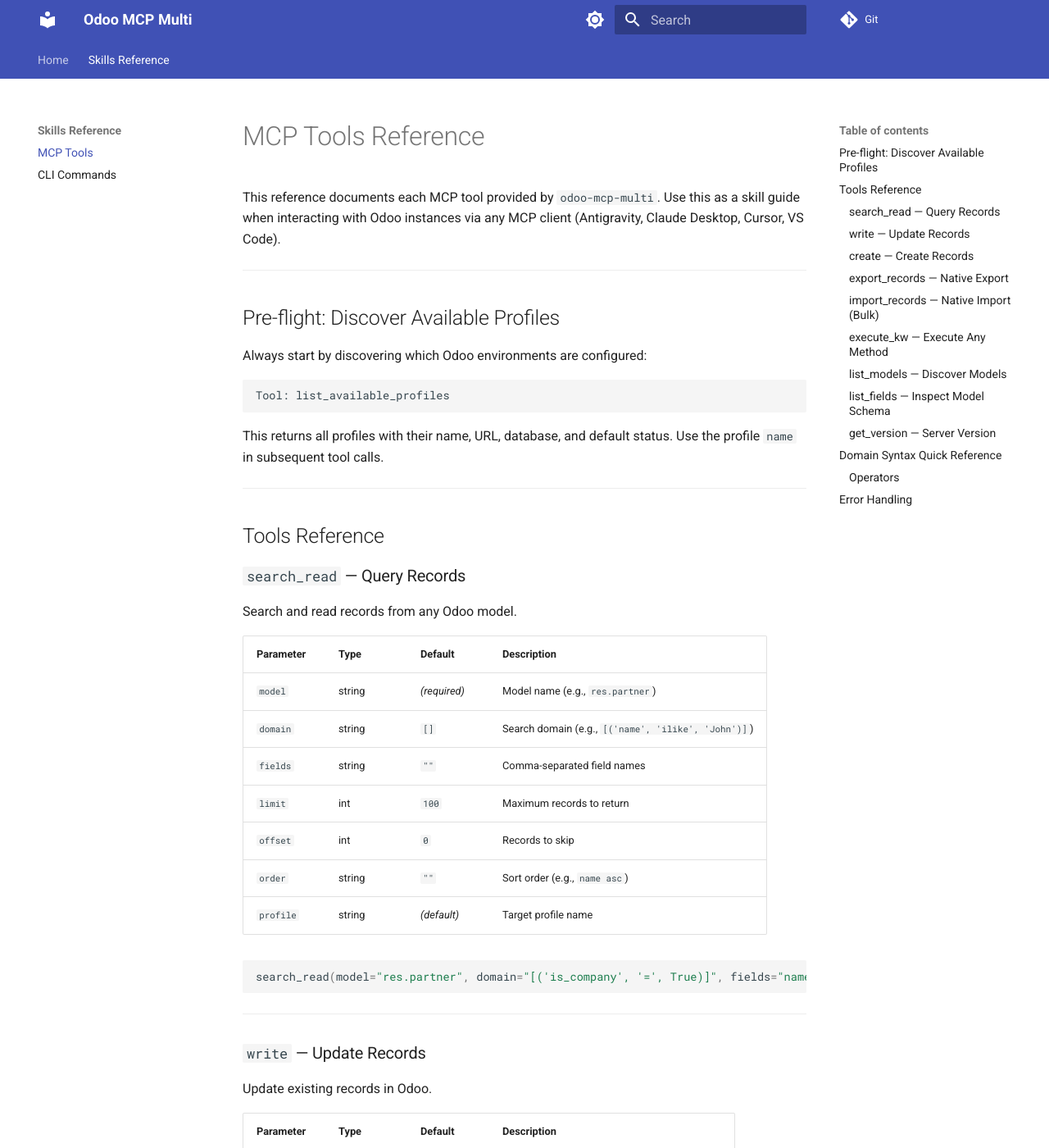
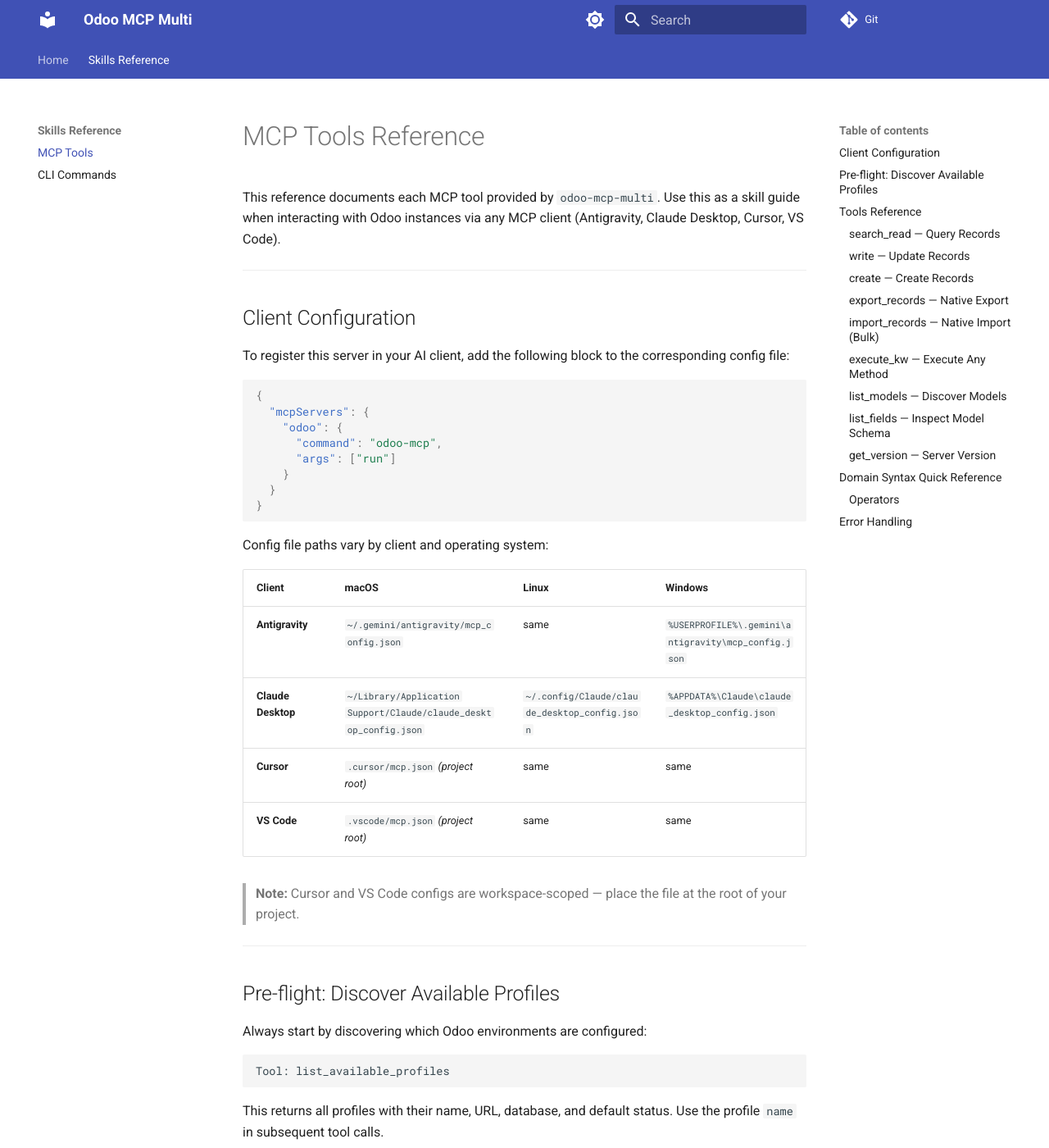
Before and after one commit to Vauxoo/mcp.odoo, an MkDocs documentation site: the page built from docs/skills/mcp.md, in a window 1280 px wide and 1400 px high. Shown: the whole window at 82% size. Built offline with MkDocs 1.6.1 and Material for MkDocs 9.7.7, drawn with Linux system fonts in a browser that asks for light colours; some of the changed text lies outside the part shown.

Commit message:
[IMP] docs: Fix cross-platform MCP config paths and markdown violations
Two main improvements:

1. Cross-platform MCP client configuration:
   The installation prompt and the MCP Client Configuration section
   previously hardcoded macOS-only paths (~/Library/Application Support/).
   Replaced with a Client x OS table (macOS / Linux / Windows) for
   Antigravity, Claude Desktop, Cursor, and VS Code. Added a note that
   Cursor and VS Code configs are workspace-scoped (project root).
   Same table added to docs/skills/mcp.md so AI agents using it as a
   skill reference get platform-correct paths.

2. markdownlint violations resolved across all .md files:
   - MD031: blank lines around fenced code blocks (auto-fixed)
   - MD032: blank lines around lists (auto-fixed)
   - MD022: blank lines around headings (auto-fixed)
   - MD040: fenced code blocks without language specifier (docs/index.md,
     docs/skills/mcp.md, PREPARE_RELEASE.md)
   - MD056: table column count mismatch — literal pipe | in domain example
     escaped as \| to prevent markdown parser from treating it as a
     table column separator
   All 8 .md files now pass markdownlint-cli2 with 0 errors.

````diff
--- a/docs/skills/mcp.md
+++ b/docs/skills/mcp.md
@@ -1,6 +1,34 @@
 # MCP Tools Reference
 
 This reference documents each MCP tool provided by `odoo-mcp-multi`. Use this as a skill guide when interacting with Odoo instances via any MCP client (Antigravity, Claude Desktop, Cursor, VS Code).
+
+---
+
+## Client Configuration
+
+To register this server in your AI client, add the following block to the corresponding config file:
+
+```json
+{
+  "mcpServers": {
+    "odoo": {
+      "command": "odoo-mcp",
+      "args": ["run"]
+    }
+  }
+}
+```
+
+Config file paths vary by client and operating system:
+
+| Client | macOS | Linux | Windows |
+|--------|-------|-------|---------|
+| **Antigravity** | `~/.gemini/antigravity/mcp_config.json` | same | `%USERPROFILE%\.gemini\antigravity\mcp_config.json` |
+| **Claude Desktop** | `~/Library/Application Support/Claude/claude_desktop_config.json` | `~/.config/Claude/claude_desktop_config.json` | `%APPDATA%\Claude\claude_desktop_config.json` |
+| **Cursor** | `.cursor/mcp.json` *(project root)* | same | same |
+| **VS Code** | `.vscode/mcp.json` *(project root)* | same | same |
+
+> **Note:** Cursor and VS Code configs are workspace-scoped — place the file at the root of your project.
 
 ---
 
@@ -8,7 +36,7 @@
 
 Always start by discovering which Odoo environments are configured:
 
-```
+```text
 Tool: list_available_profiles
 ```
 
@@ -181,7 +209,7 @@
 | state is "sale" | `[('state', '=', 'sale')]` |
 | amount > 1000 | `[('amount_total', '>', 1000)]` |
 | date after 2024-01-01 | `[('create_date', '>=', '2024-01-01')]` |
-| country is Mexico or USA | `['|', ('country_id.code', '=', 'MX'), ('country_id.code', '=', 'US')]` |
+| country is Mexico or USA | `['\|', ('country_id.code', '=', 'MX'), ('country_id.code', '=', 'US')]` |
 
 ### Operators
 
````
Also changed, not shown: CHANGELOG.md (+13 -0 lines), CONTRIBUTING.md (+1 -0 lines), PREPARE_RELEASE.md (+2 -1 lines), README.md (+22 -7 lines), docs/index.md (+1 -1 lines).
